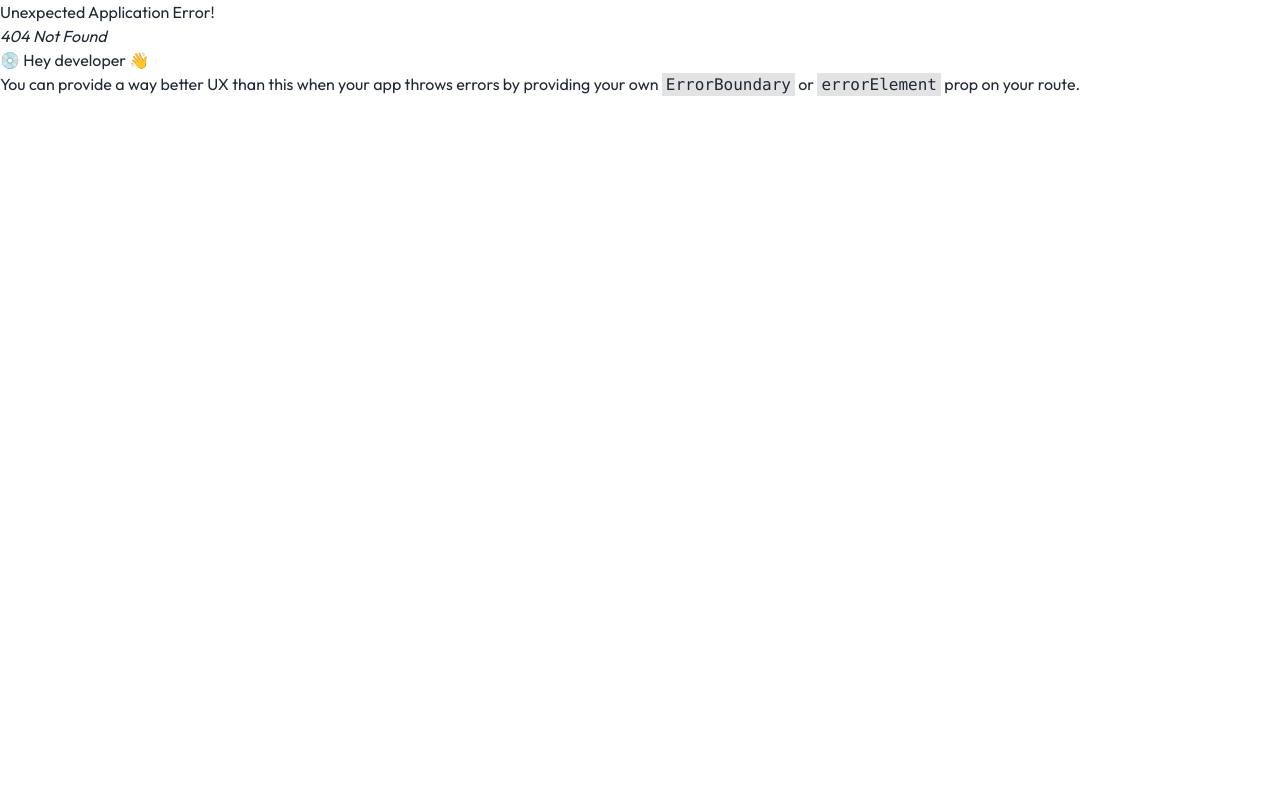
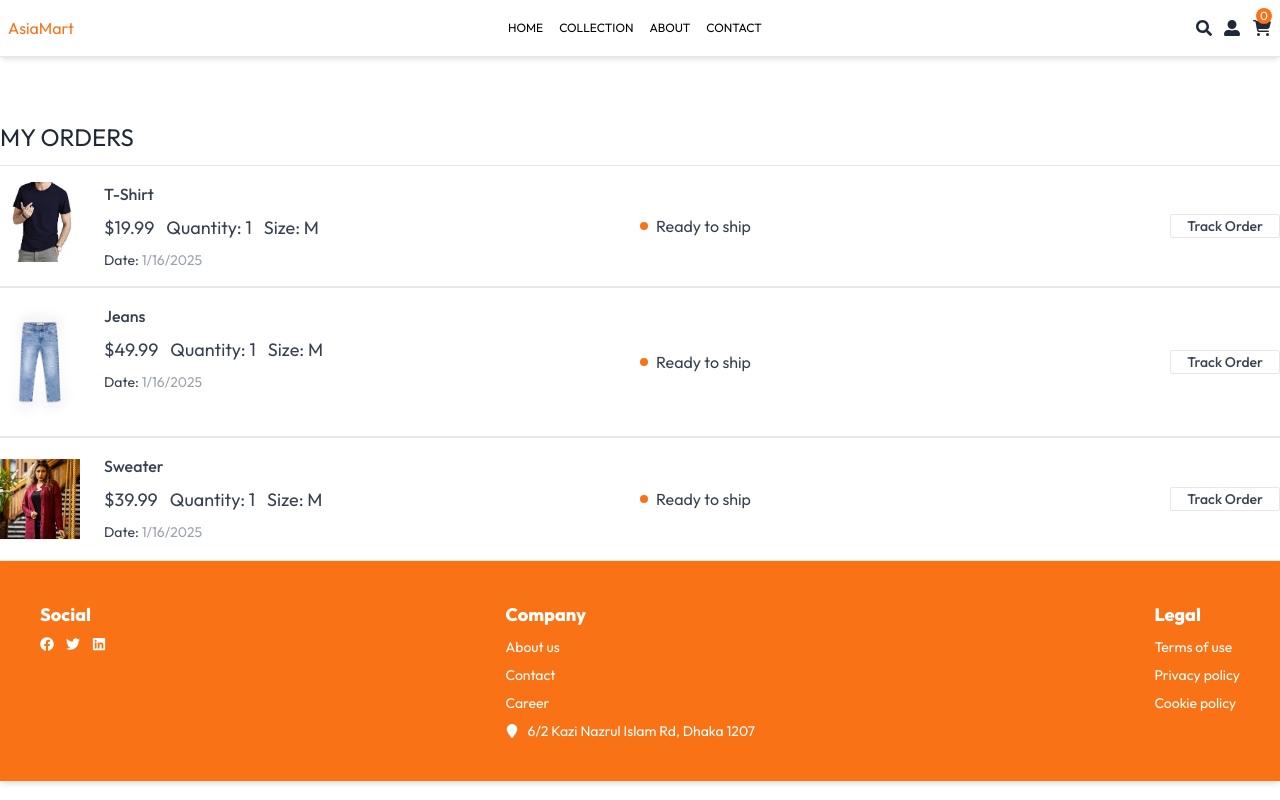
Before and after one commit to mdkabirulhossain/AsiaMart, a React (Vite) app in the folder frontend/: page /order in a window 1280 px wide. Before the commit this address had no page. Built offline with nearby package versions, Linux system fonts and the light colour scheme.

Commit message:
Completed Order page but using some static data

```diff
--- /dev/null
+++ b/frontend/src/pages/Order/Order.jsx
@@ -0,0 +1,47 @@
+import React, { useContext } from 'react';
+import { ShopContext } from '../../Context/ShopContext';
+import Title from '../../components/Title/Title';
+
+const Order = () => {
+    const { product_items, currency } = useContext(ShopContext);
+
+    return (
+        <div className='border-t pt-16'>
+            <div className='text-2xl'>
+                <Title text1={'MY'} text2={'ORDERS'}></Title>
+            </div>
+
+            <div>
+                {
+                    product_items.slice(0, 3).map(item =>
+                        <div key={item._id} className='border-y py-4 text-gray-700 flex flex-col md:flex-row md:items-center md:justify-between gap-4'>
+                            <div className='flex items-start gap-6 text-sm'>
+                                <img className='w-16 sm:w-20' src={item.image} alt="" />
+                                <div>
+                                    <p className='sm:text-base font-medium'>{item.name}</p>
+                                    <div className='flex items-center gap-3 mt-2 text-base text-gray-700'>
+                                        <p className='text-lg'>{currency}{item.price}</p>
+                                        <p className='text-lg'>Quantity: 1</p>
+                                        <p className='text-lg'>Size: M</p>
+                                    </div>
+                                    <p className="mt-2">
+                                        Date: <span className="text-gray-400">{new Date().toLocaleDateString()}</span>
+                                    </p>
+                                </div>
+                            </div>
+                            <div className='md:w-1/2 flex justify-between'>
+                                <div className='flex items-center gap-2'>
+                                        <p className='min-w-2 h-2 rounded-full bg-orange-500'></p>
+                                        <p className='text-sm md:text-base'>Ready to ship</p>
+                                </div>
+                                <button className='border px-4 text-sm font-medium rounded-sm'>Track Order</button>
+                            </div>
+                        </div>
+                    )
+                }
+            </div>
+        </div>
+    );
+};
+
+export default Order;
--- a/frontend/src/pages/PlaceOrder/PlaceOrder.jsx
+++ b/frontend/src/pages/PlaceOrder/PlaceOrder.jsx
@@ -2,6 +2,7 @@ import React, { useState } from 'react';
 import Title from '../../components/Title/Title';
 import CartTotal from '../../components/CartTotal/CartTotal';
 import { FaCcStripe } from 'react-icons/fa';
+import { Link } from 'react-router-dom';
 
 const PlaceOrder = () => {
     const [method, setMothod] = useState('cod');
@@ -53,7 +54,7 @@ const PlaceOrder = () => {
                         </div>
                     </div>
                     <div className='w-full text-end mt-8'>
-                        <button className='bg-black text-white px-16 py-3 text-sm'>PLACE ORDER</button>
+                        <Link to={'/order'}><button className='bg-black text-white px-16 py-3 text-sm'>PLACE ORDER</button></Link>
                     </div>
 
                 </div>
--- a/frontend/src/routes/index.jsx
+++ b/frontend/src/routes/index.jsx
@@ -12,6 +12,7 @@ import Contact from "../pages/Contact/Contact";
 import Cart from "../components/Cart/Cart";
 import Product from "../pages/Product/Product";
 import PlaceOrder from "../pages/PlaceOrder/PlaceOrder";
+import Order from "../pages/Order/Order";
 
 
 const router = createBrowserRouter([
@@ -59,6 +60,10 @@ const router = createBrowserRouter([
           path:"/placeorder",
           element:<PlaceOrder />
         },
+        {
+          path:"/order",
+          element:<Order />
+        },
       ]
     },
   ]);
```
